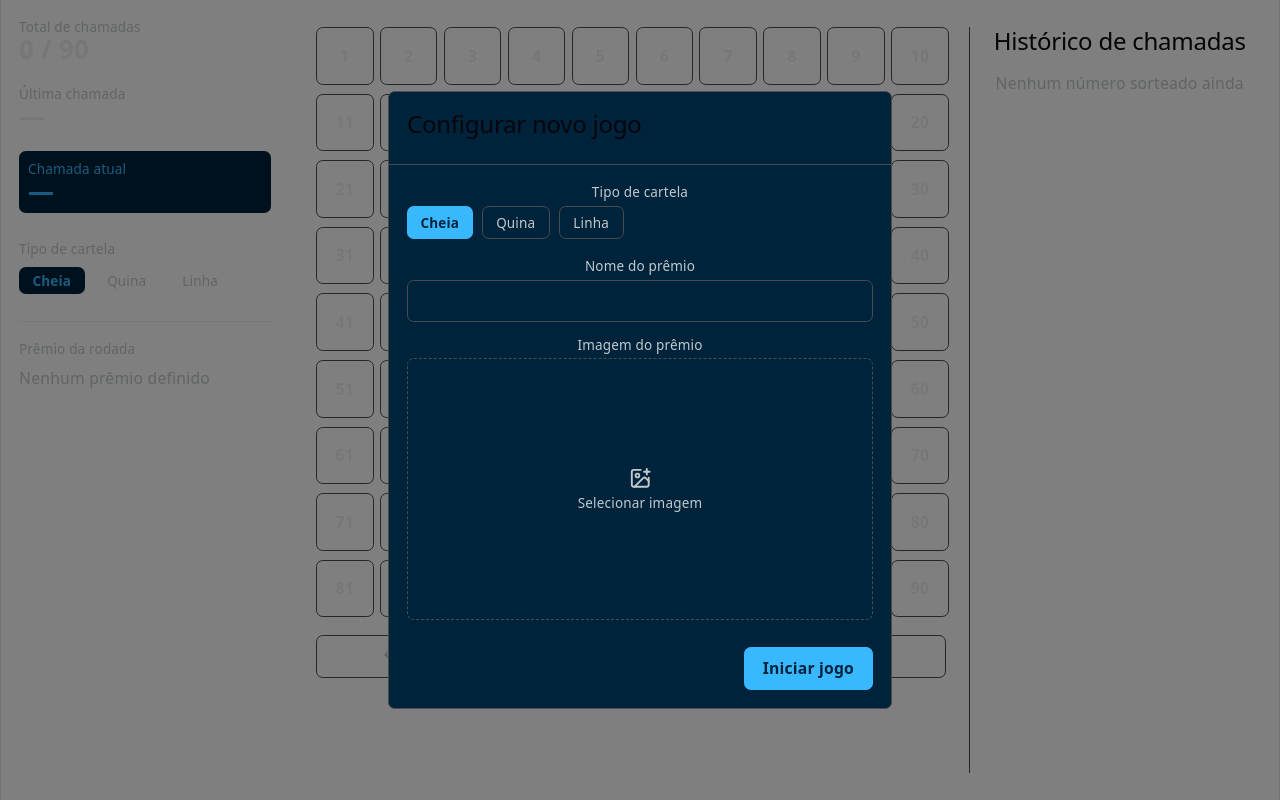
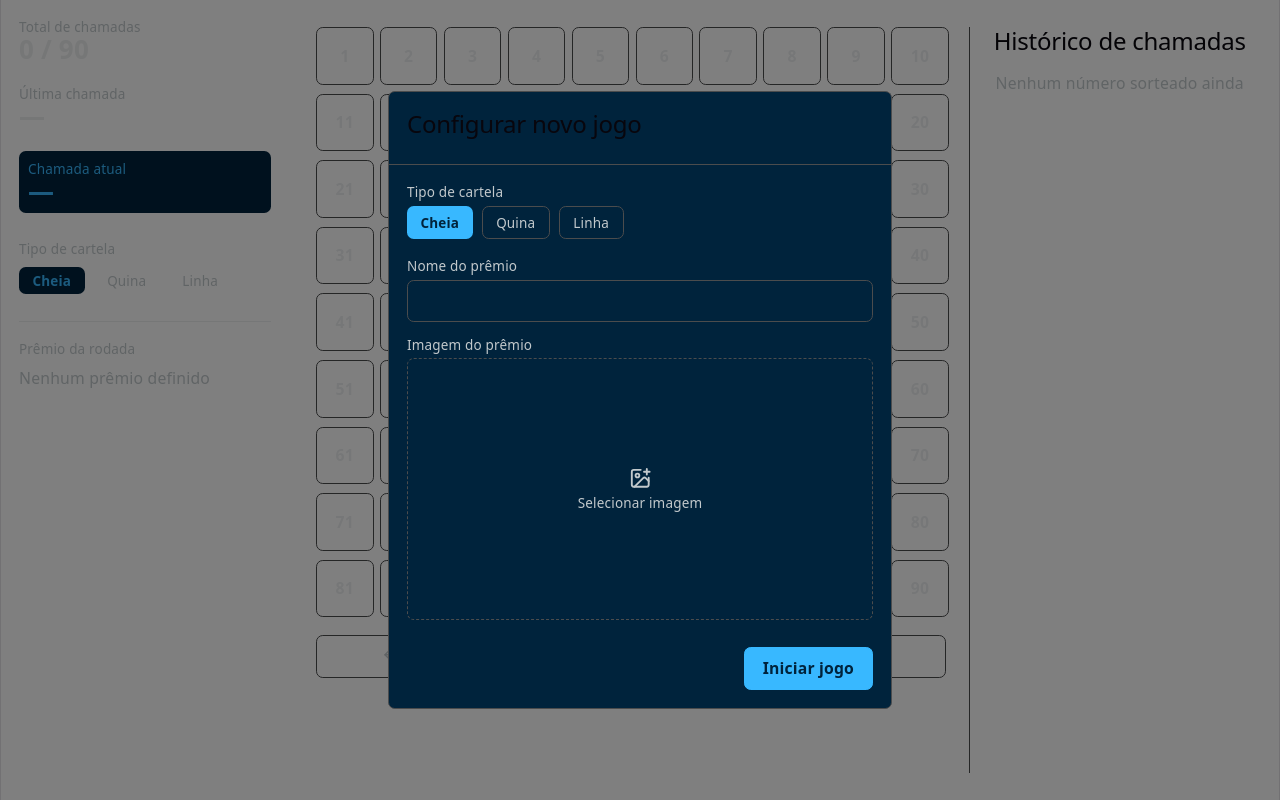
Before and after one commit to GusGrecco/BinGu, a React (Vite) app: page / in a window 1280 px wide. Built offline with nearby package versions, Linux system fonts and the light colour scheme.

Commit message:
feat: alinhar à esquerda os rótulos das seções do formulário de configuração de prêmio e tipo de cartela (#75)

```diff
--- a/src/components/bingo/card-type-select/card-type-select.tsx
+++ b/src/components/bingo/card-type-select/card-type-select.tsx
@@ -5,7 +5,7 @@ import type { CardTypeSelectProps } from "./types";
 export const CardTypeSelect = ({ value, onChange, error }: CardTypeSelectProps) => {
     return (
         <div className="flex flex-col gap-1">
-            <span id="card-type-label" className="text-xs text-text-secondary">
+            <span id="card-type-label" className="text-left text-xs text-text-secondary">
                 Tipo de cartela
             </span>
             <div
@@ -37,7 +37,7 @@ export const CardTypeSelect = ({ value, onChange, error }: CardTypeSelectProps)
                 })}
             </div>
             {error && (
-                <p id="card-type-error" role="alert" className="text-xs text-red-600">
+                <p id="card-type-error" role="alert" className="text-left text-xs text-red-600">
                     {error}
                 </p>
             )}
--- a/src/components/bingo/prize-config-field/prize-config-field.tsx
+++ b/src/components/bingo/prize-config-field/prize-config-field.tsx
@@ -28,7 +28,7 @@ export const PrizeConfigField = ({
     return (
         <div className="flex flex-col gap-3">
             <div className="flex flex-col gap-1">
-                <label htmlFor="prizeName" className="text-xs text-text-secondary">
+                <label htmlFor="prizeName" className="text-left text-xs text-text-secondary">
                     Nome do prêmio
                 </label>
                 <input
@@ -48,8 +48,7 @@ export const PrizeConfigField = ({
             </div>
 
             <div className="flex flex-col gap-1">
-                <span className="text-xs text-text-secondary">Imagem do prêmio</span>
-
+                <span className="text-left text-xs text-text-secondary">Imagem do prêmio</span>
                 {previewUrl ? (
                     <div className="relative w-full overflow-hidden rounded-md" style={{ aspectRatio: "16 / 9" }}>
                         <img
```
